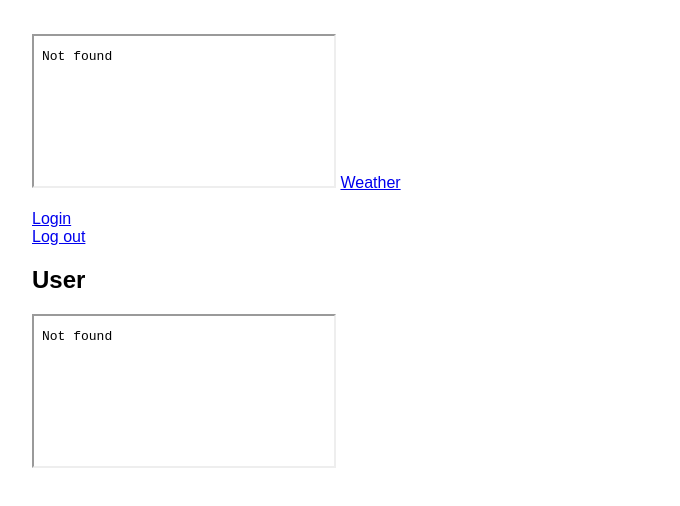
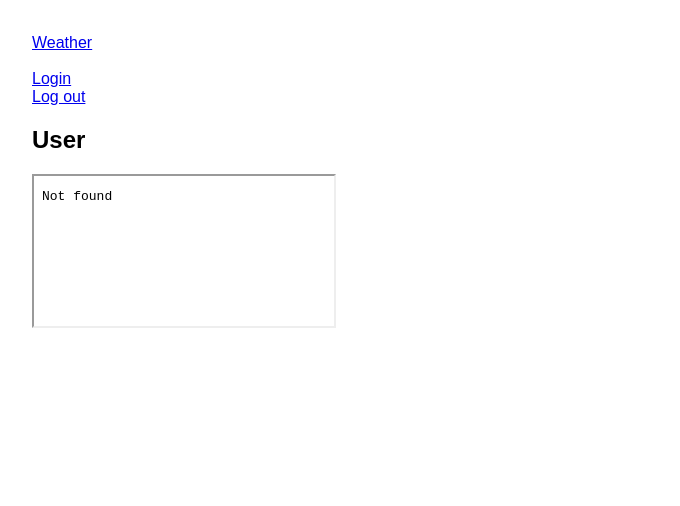
Before and after one commit to tomasszabo/static-apps-sample, a website: page src/index.html in a window 1280 px wide. Shown: the part 126-632 px from the top of the page, without its empty margins (288-968 px from the left). Drawn offline with Linux system fonts and the light colour scheme.

Commit message:
removed duplicates

```diff
--- a/src/index.html
+++ b/src/index.html
@@ -11,8 +11,6 @@
 <body>
   <main>
     <h1>Vanilla JavaScript App</h1>
-
-    <iframe src="/.auth/me"></iframe>
 
     <a href="/weather.html">Weather</a>
     <br/>
```
